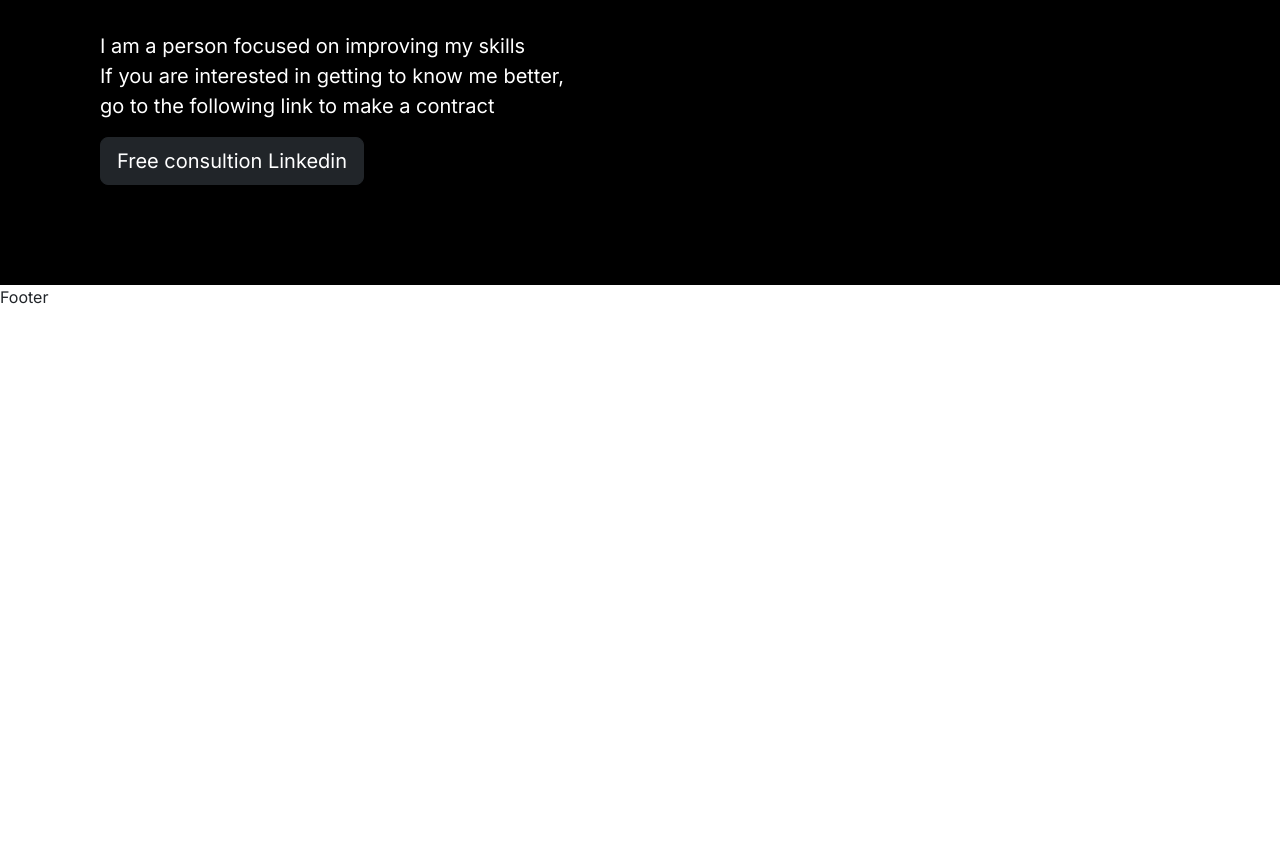
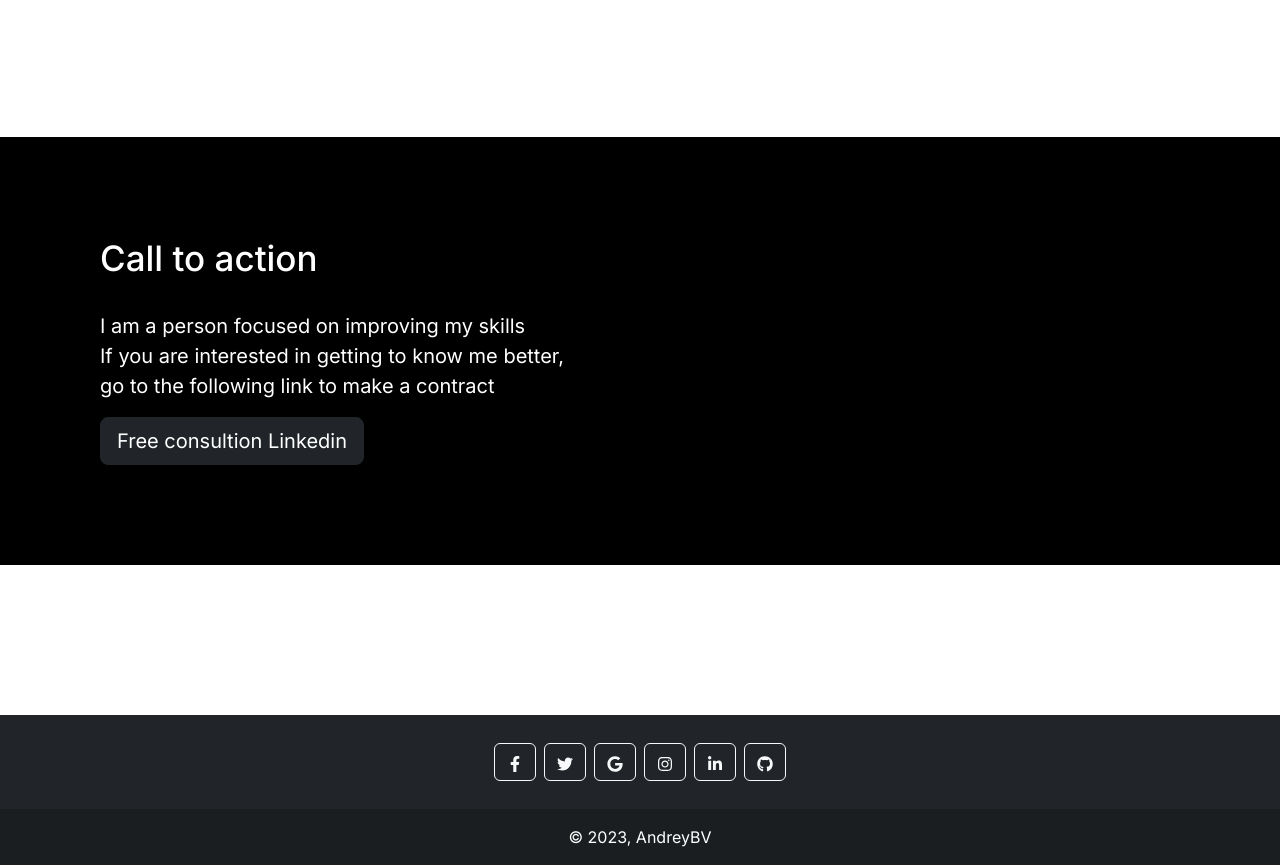
Before and after one commit to AndreyBV5/Primera_Prueba_Progra_Part2, a Next.js app in the folder portafolio-app/: page / in a window 1280 px wide. Shown: the part 1820-2685 px from the top of the page. Before the commit the page ends 2129 px from the top, so only its background shows below. Built offline with nearby package versions, Linux system fonts and the light colour scheme.

Commit message:
Mejoras de componentes
se realizaron actualizaciones en footer, navbar, about y header

```diff
--- a/portafolio-app/package.json
+++ b/portafolio-app/package.json
@@ -17,6 +17,10 @@
     "react": "18.2.0",
     "react-bootstrap": "^2.7.4",
     "react-dom": "18.2.0",
+    "react-icons": "^4.8.0",
     "typescript": "5.0.4"
+  },
+  "devDependencies": {
+    "@types/react-icons": "^3.0.0"
   }
 }
--- a/portafolio-app/src/app/components/About.tsx
+++ b/portafolio-app/src/app/components/About.tsx
@@ -6,6 +6,7 @@ import { Button } from "react-bootstrap"
 
 const About = () => {
   return (
+    <section id = "About">
     <div className="containers">
       <div className="box2">
       <figure className="Image">
@@ -21,6 +22,7 @@ const About = () => {
         </div>
       </div>
     </div>
+    </section>
   )
 }
 
--- a/portafolio-app/src/app/components/CalltoAction.tsx
+++ b/portafolio-app/src/app/components/CalltoAction.tsx
@@ -1,20 +1,24 @@
 "use client"
 import React from 'react'
-import {Button} from "react-bootstrap"
+import { Button } from "react-bootstrap"
 
 const CalltoAction = () => {
   return (
+    <section id="Hiring">
       <div className="Contenedor">
         <div className="box">
           <h2>Call to action </h2>
           <br />
           <p>I am a person focused on improving my skills
             <br />If you are interested in getting to know me better,
-        <br/>go to the following link to make a contract
+            <br />go to the following link to make a contract
           </p>
+          <a href="https://www.linkedin.com/">
           <Button variant="dark" size="lg">Free consultion Linkedin</Button>
+          </a>
         </div>
       </div>
+    </section>
   )
 }
 
--- a/portafolio-app/src/app/components/Footer.tsx
+++ b/portafolio-app/src/app/components/Footer.tsx
@@ -1,10 +1,45 @@
 "use client"
 import React from 'react'
+import { Container, Row, Col } from 'react-bootstrap';
+import { FaFacebookF, FaTwitter, FaGoogle, FaInstagram, FaLinkedinIn, FaGithub } from 'react-icons/fa';
+
 
 const Footer = () => {
-  return (
-    <div>Footer</div>
-  )
-}
+    return (
+        <section id = "Contacts">
+            <footer className="bg-dark text-center text-white">
+                <Container className="p-4 pb-0">
+                    <section className="mb-4">
+                        <Row>
+                            <Col>
+                                <a className="btn btn-outline-light btn-floating m-1" href="https://www.facebook.com/andrey.barriosvalverde" role="button">
+                                    <FaFacebookF />
+                                </a>
+                                <a className="btn btn-outline-light btn-floating m-1" href="#!" role="button">
+                                    <FaTwitter />
+                                </a>
+                                <a className="btn btn-outline-light btn-floating m-1" href="#!" role="button">
+                                    <FaGoogle />
+                                </a>
+                                <a className="btn btn-outline-light btn-floating m-1" href="https://www.instagram.com/andreybv_5/" role="button">
+                                    <FaInstagram />
+                                </a>
+                                <a className="btn btn-outline-light btn-floating m-1" href="#!" role="button">
+                                    <FaLinkedinIn />
+                                </a>
+                                <a className="btn btn-outline-light btn-floating m-1" href="#!" role="button">
+                                    <FaGithub />
+                                </a>
+                            </Col>
+                        </Row>
+                    </section>
+                </Container>
+                <div className="text-center p-3" style={{ backgroundColor: 'rgba(0, 0, 0, 0.2)' }}>
+                    © 2023, AndreyBV
+                </div>
+            </footer>
+        </section>
+    );
+};
 
-export default Footer
+export default Footer;
--- a/portafolio-app/src/app/components/Navbar.tsx
+++ b/portafolio-app/src/app/components/Navbar.tsx
@@ -13,7 +13,7 @@ function NavbarHeader() {
                 <Navbar.Toggle aria-controls="basic-navbar-nav" />
                 <Navbar.Collapse id="basic-navbar-nav">
                     <Nav className="me-auto">
-                        <Nav.Link href="#Proyects">Proyects</Nav.Link>
+                        <Nav.Link href="#Projects">Projects</Nav.Link>
                         <Nav.Link href="#About">About</Nav.Link>
                         <Nav.Link href="#Hiring">Hiring</Nav.Link>
                         <Nav.Link href="#Contacts">Contacts</Nav.Link>
--- a/portafolio-app/src/app/components/Projects.tsx
+++ b/portafolio-app/src/app/components/Projects.tsx
@@ -14,12 +14,13 @@ function Projects() {
   };
   return (
     <div className="ProjectsH2">
+      <section id ="Projects">
       <h2>My Projects</h2>
       <Carousel activeIndex={index} onSelect={handleSelect}>
       <Carousel.Item>
         <img
           className="d-block w-100"
-          src="https://img.freepik.com/vector-premium/banner-diseno-colorido-azul-oscuro-digital-tecnologia-red_181182-33509.jpg" height={270}
+          src="https://img.freepik.com/vector-premium/banner-diseno-colorido-azul-oscuro-digital-tecnologia-red_181182-33509.jpg" height={350}
           alt="First slide"
         />
         <Carousel.Caption>
@@ -30,7 +31,7 @@ function Projects() {
       <Carousel.Item>
         <img
           className="d-block w-100"
-          src="https://png.pngtree.com/thumb_back/fw800/background/20220523/pngtree-technology-circuit-lines-shiny-banner-image_1391389.jpg" height={270}
+          src="https://png.pngtree.com/thumb_back/fw800/background/20220523/pngtree-technology-circuit-lines-shiny-banner-image_1391389.jpg" height={350}
           alt="Second slide"
         />
 
@@ -42,7 +43,7 @@ function Projects() {
       <Carousel.Item>
         <img
           className="d-block w-100"
-          src="https://images.ctfassets.net/hrltx12pl8hq/4ACnMj4WVSOZRZt0jHu9h5/1506f652bcd70f4dc3e88219fefea858/shutterstock_739595833-min.jpg?fit=fill&w=800&h=300" height={270}
+          src="https://images.ctfassets.net/hrltx12pl8hq/4ACnMj4WVSOZRZt0jHu9h5/1506f652bcd70f4dc3e88219fefea858/shutterstock_739595833-min.jpg?fit=fill&w=800&h=300" height={350}
           alt="Third slide"
         />
 
@@ -54,6 +55,7 @@ function Projects() {
         </Carousel.Caption>
       </Carousel.Item>
     </Carousel>
+    </section>
     </div>
 
   );
--- a/portafolio-app/src/app/globals.css
+++ b/portafolio-app/src/app/globals.css
@@ -65,7 +65,8 @@
 
 
 .box{
-    margin-top: 150px;
+    margin-top: 350px;
+    margin-bottom: 150px;
     background-color: black;
     padding: 100px;
 
```
Also changed, not shown: 1 other file (tests, documents, lock files or other folders). Lines whose indentation alone changed are shown as unchanged.
